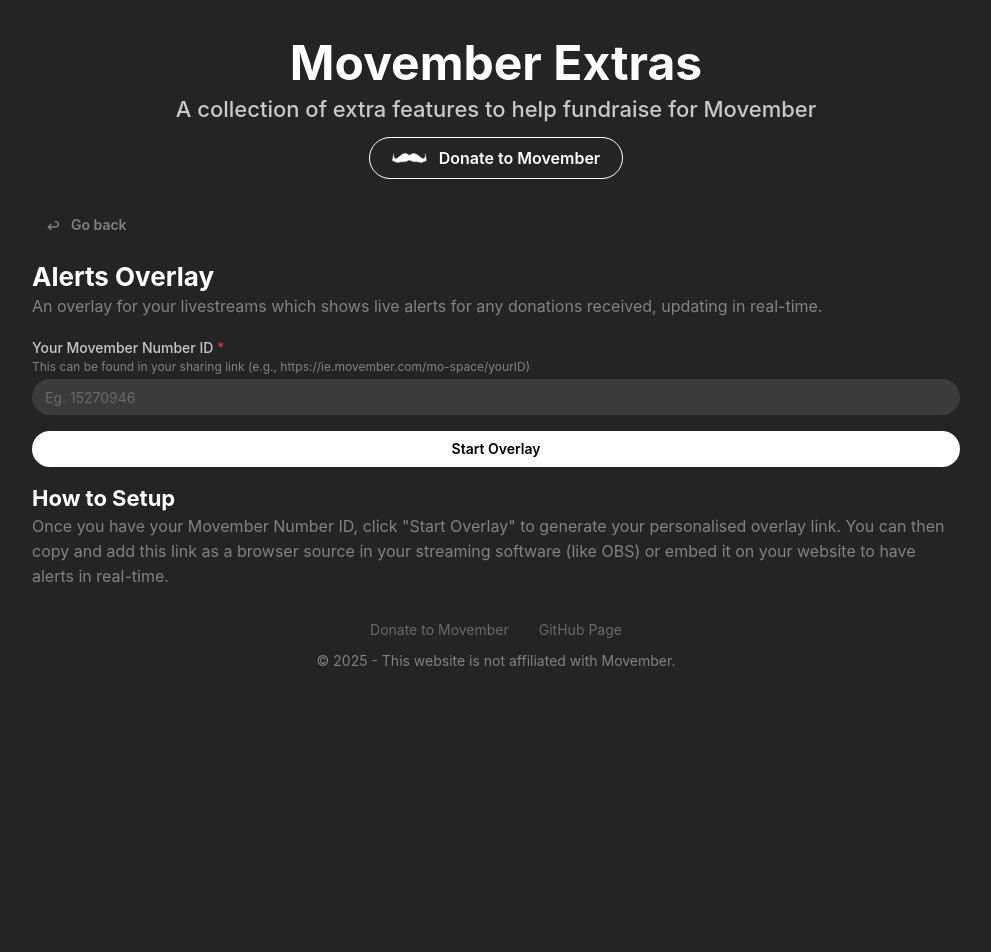
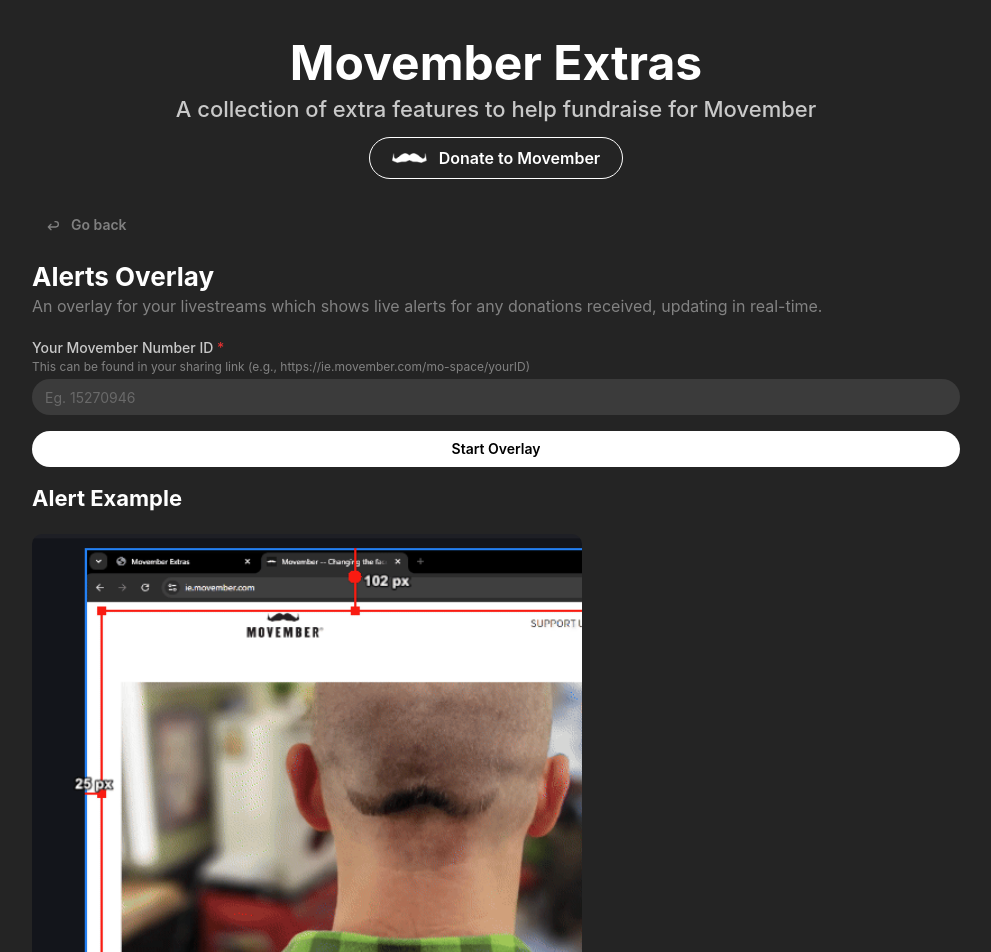
Before and after one commit to RobertTrinch/MovemberExtras, a Next.js app: page /alerts-overlay in a window 1280 px wide. Shown: the top 952 px of the page, without its empty margins (144-1135 px from the left). Before the commit the page ends 800 px from the top, so only its background shows below. Built offline with nearby package versions, Linux system fonts and the light colour scheme.

Commit message:
Add alert example

```diff
--- a/src/app/(public)/alerts-overlay/page.tsx
+++ b/src/app/(public)/alerts-overlay/page.tsx
@@ -4,6 +4,7 @@
 import { Heading } from '@/components/Heading'
 import { Container, Title, Text, Button, TextInput } from '@mantine/core'
 import { IconArrowBack } from '@tabler/icons-react'
+import Image from 'next/image'
 import Link from 'next/link'
 import { useState } from 'react'
 
@@ -43,7 +44,9 @@
 
       </Container>
       <Container pt='md'>
-        <Title order={3} c='white'>How to Setup</Title>
+        <Title order={3} c='white' pb="0">Alert Example</Title>
+        <Image src='/alertsoverlay_demo.gif' alt='Alerts Example' width={550} height={450} style={{ marginTop: '20px', borderRadius: '10px' }} />
+        <Title order={3} c='white' pt="md">How to Setup</Title>
         <Text size='md' c='dimmed' mb='lg'>
           Once you have your Movember Number ID, click &quot;Start Overlay&quot; to generate your personalised overlay link. You can then copy and add this link as a browser source in your streaming software (like OBS) or embed it on your website to have alerts in real-time.
         </Text>
```
Also changed, not shown: public/alertsoverlay_demo.gif (added).
